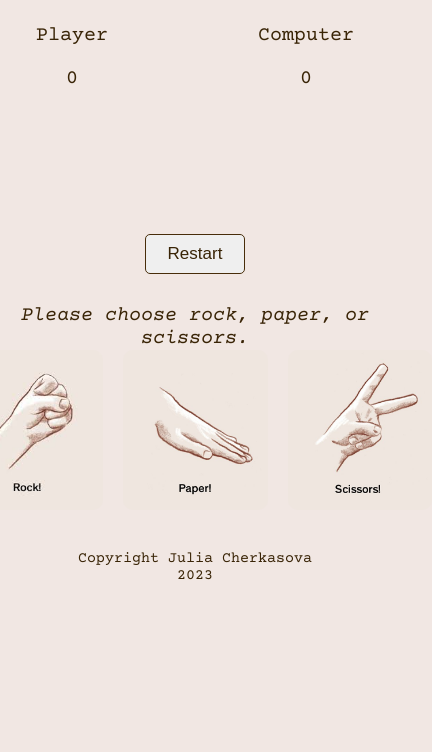
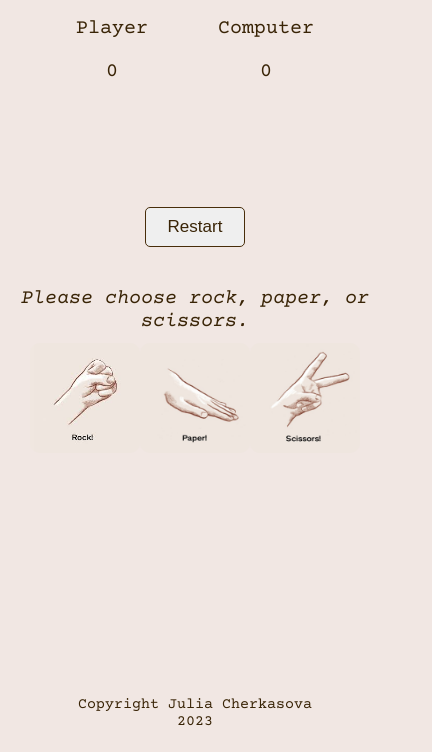
Before and after one commit to Julia-Cherkasova/Rock-paper-scissors-game, a plain HTML site: page index.html in a window 390 px wide. Shown: the part 92-844 px from the top of the page, 432 px wide, since content can reach past the window. Drawn offline with nearby package versions, Linux system fonts and the light colour scheme.

Commit message:
Added madia queries for phones

```diff
--- a/index.html
+++ b/index.html
@@ -3,6 +3,7 @@
 <head>
     <meta charset="UTF-8">
     <title>Game</title>
+    <meta name="viewport" content="width=device-width, initial-scale=1">
     <link rel="stylesheet" href="styles.css">
     <link rel="preconnect" href="https://fonts.googleapis.com">
     <link rel="preconnect" href="https://fonts.gstatic.com" crossorigin>
@@ -11,6 +12,7 @@
 </head>
 
 <body>
+    <div class = "page">
         <main>
             <h1>Rock Paper Scissors</h1>
 
@@ -45,6 +47,8 @@
             <p>Copyright Julia Cherkasova</p>
             <p>2023</p>
         </footer>
+    </div>
+
     <script src="script.js"></script>
 </body>
 </html>
--- a/styles.css
+++ b/styles.css
@@ -4,6 +4,7 @@
 }
 
 body{
+    height: 100%;
     text-align: center;
     background-color: rgb(241, 231, 227);
     margin-top: 40px;
@@ -13,11 +14,14 @@ body{
 footer{
     margin-top: 40px;
     font-size: 15px;
+    margin-top: auto;
+    padding-bottom: 20px;
 }
 
 h1{
     margin-bottom: 40px;
 }
+
 img{
     width: 160px;
     height: 160px;
@@ -27,23 +31,34 @@ img{
 .hand{
     border: 2px solid rgb(136, 102, 61);
 }
+
 .image_choice{
     display: flex;
     flex-direction: row;
     justify-content: center;
     gap: 20px;
+    flex-wrap: wrap;
 }
+
+.page{
+    overflow: hidden;
+    display: flex;
+    flex-direction: column;
+    height: 95vh;
+}
+
 .player_score,
 .computer_score{
     margin-top: 20px;
     margin-bottom: 20px;
+}
 
-}
 .player_select,
 .computer_select{
     font-size: 20px;
     font-weight: bold;
 }
+
 .restartBtn{
     width: 100px;
     height: 40px;
@@ -51,8 +66,8 @@ img{
     border: 1px solid rgb(72, 45, 10);
     border-radius: 5px;
     font-size: 17px;
+}
 
-}
 .selection{
     display: flex;
     justify-content: center;
@@ -87,3 +102,36 @@ img{
     font-weight: 700;
     margin-bottom: 30px;
 }
+
+/* Media queries */
+/* phones with a big screen */
+
+/* phones */
+
+@media screen
+and (max-width: 991px) {
+
+    h1{
+        font-size: 25px;
+    }
+    img{
+        height: 110px;
+        width: 110px;
+    }
+    .image_choice{
+        gap: 0px;
+    }
+    .selection{
+        gap: 70px;
+        margin-bottom: 25px;
+    }
+    .text{
+        padding: 0 15px;
+        margin-top: 10px;
+        margin-bottom: 10px;
+    }
+    .out-winner{
+        margin-bottom: 25px;
+        text-align: center;
+    }
+}
```
Lines whose indentation alone changed are shown as unchanged.
